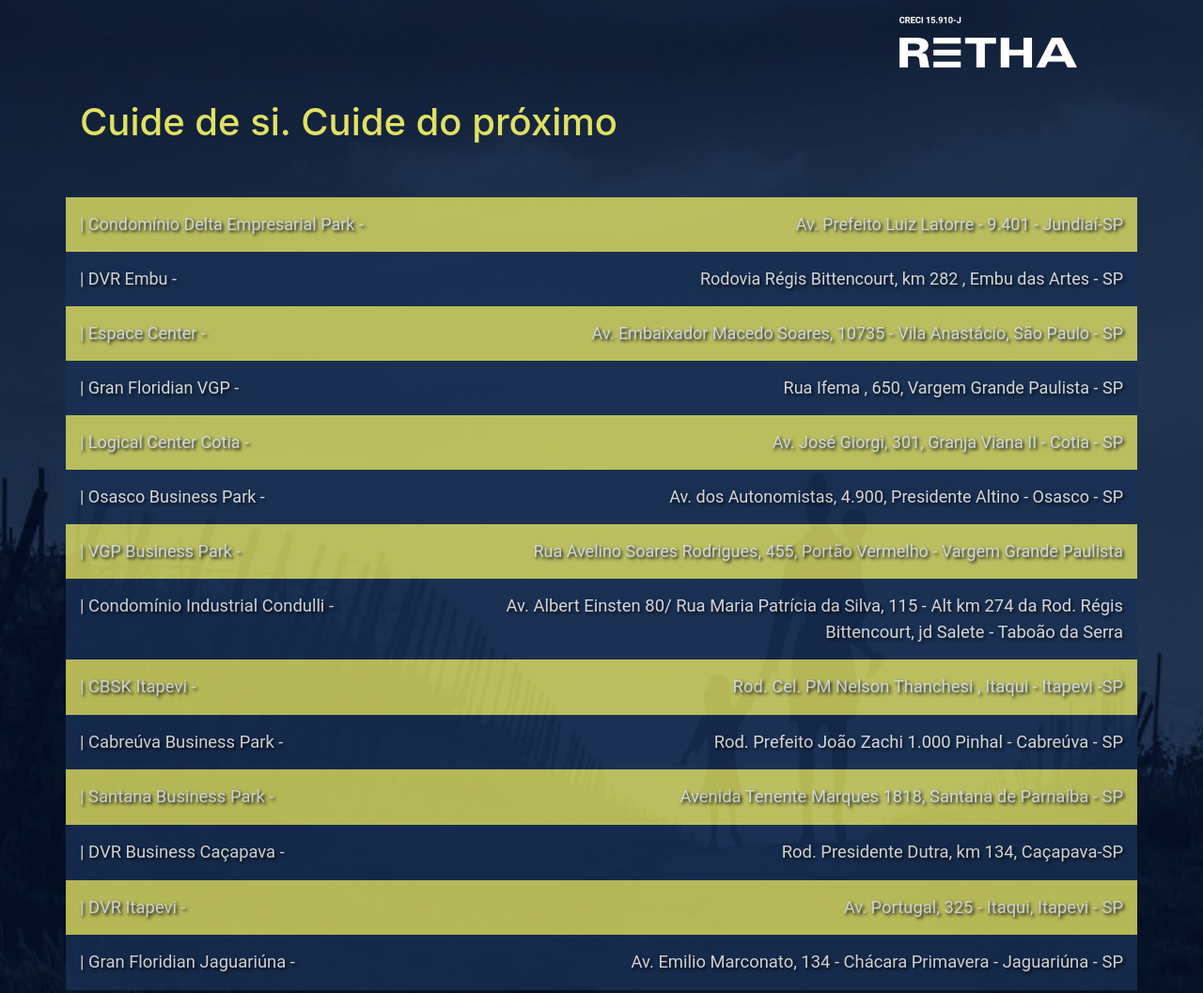
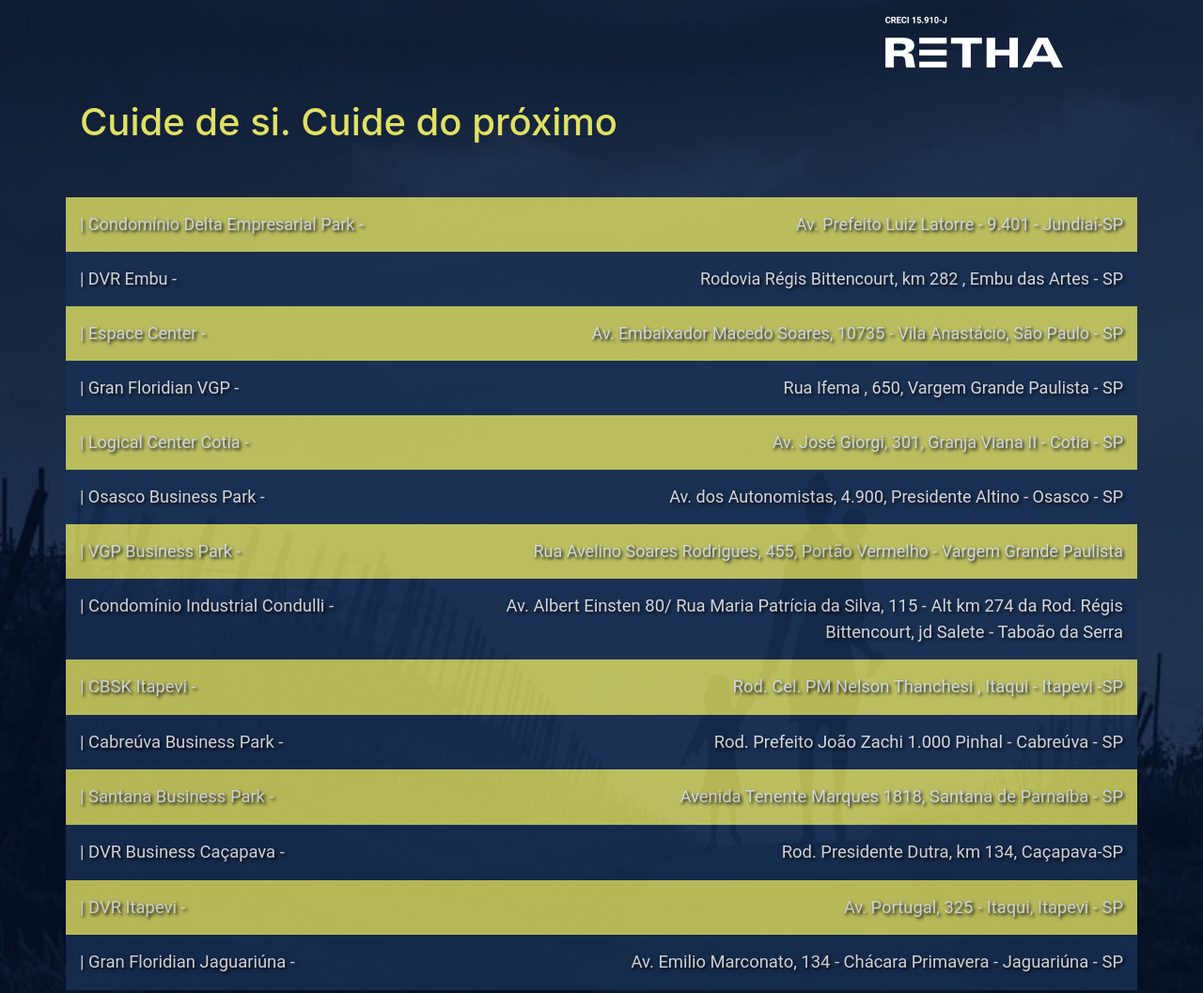
Before and after one commit to danielofaustino/Retha-cuide, a plain HTML site: page index.html in a window 1280 px wide. Shown: the top 1057 px of the page at 94% size. Drawn offline with nearby package versions, Linux system fonts and the light colour scheme.

Commit message:
Update index.html

```diff
--- a/index.html
+++ b/index.html
@@ -19,7 +19,7 @@
             <div class="col-sm-9">
 
             </div>
-            <div class="col-sm-3 pb-3">
+            <div class="col-sm-3 pb-3 px-0">
                 <div>
                   <a href="http://www.retha.com.br"><img src="img/logo.png"></a>
                 </div>
```
